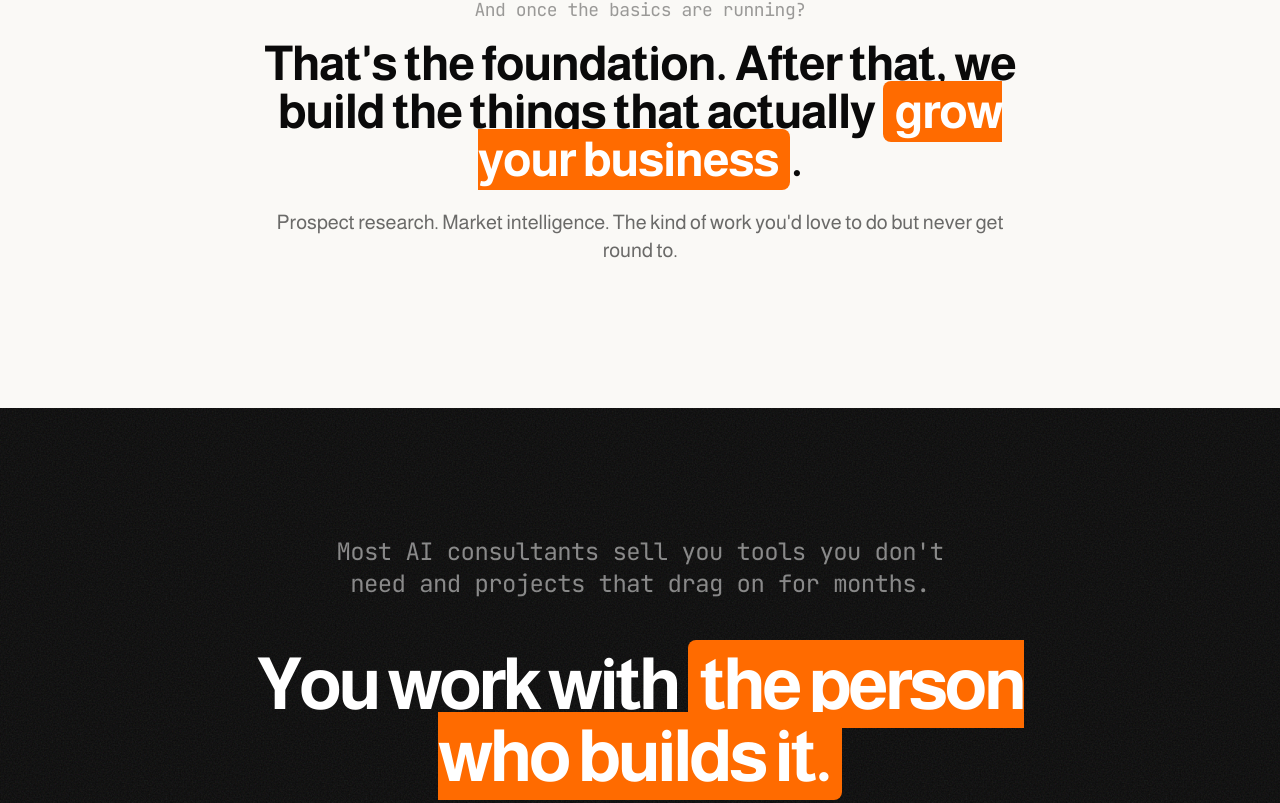
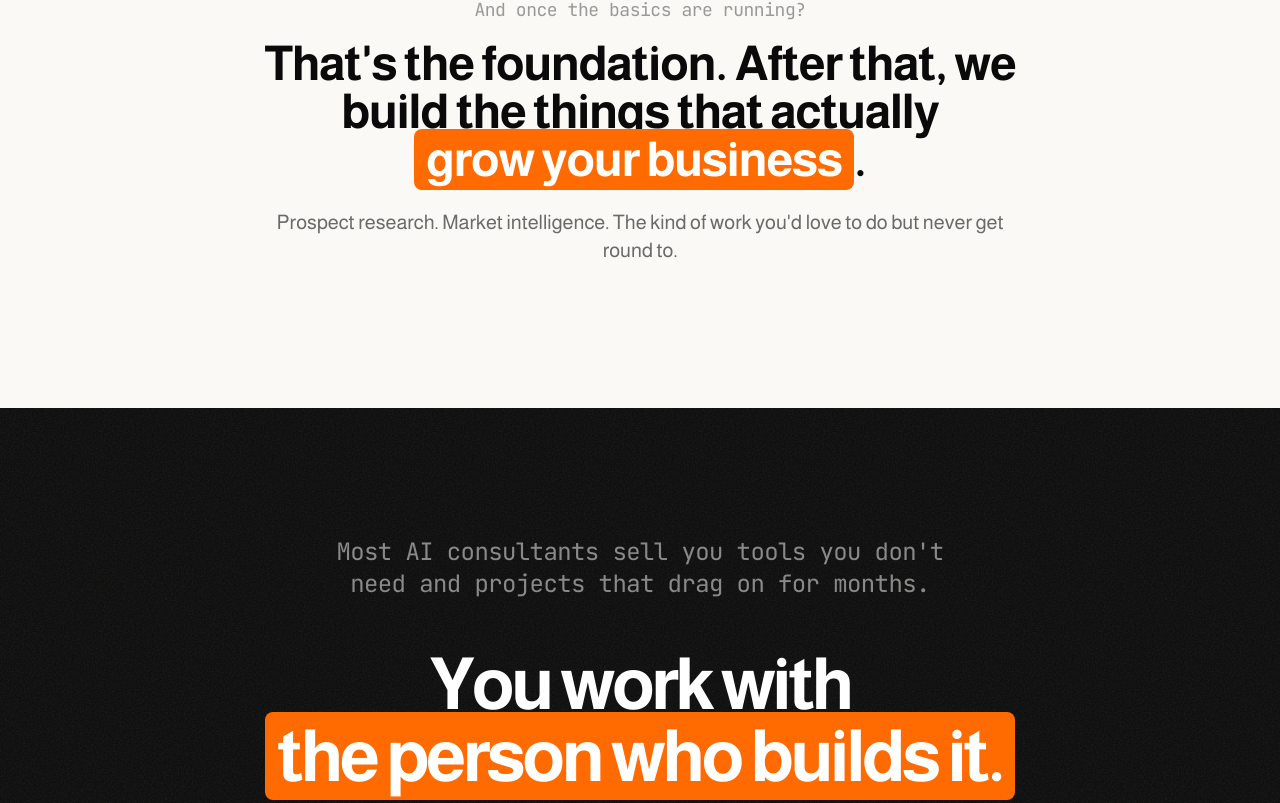
Before and after one commit to mattg06-dk/intent-consulting, a React (Vite) app: page / in a window 1280 px wide. Shown: the part 1416-2219 px from the top of the page. Built offline with nearby package versions, Linux system fonts and the light colour scheme.

Commit message:
Prevent highlight spans from splitting across lines

```diff
--- a/src/App.jsx
+++ b/src/App.jsx
@@ -307,7 +307,7 @@ function Features() {
         <div className="feat-card mt-24 mb-12 max-w-3xl mx-auto text-center">
           <p className="text-base md:text-lg font-mono text-dark/40 mb-4 tracking-tight">And once the basics are running?</p>
           <p className="text-3xl md:text-5xl font-sans font-bold tracking-tight leading-tight">
-            That's the foundation. After that, we build the things that actually <span className="bg-accent text-white px-3 py-1 rounded-lg">grow your business</span>.
+            That's the foundation. After that, we build the things that actually <span className="bg-accent text-white px-3 py-1 rounded-lg whitespace-nowrap">grow your business</span>.
           </p>
           <p className="text-lg md:text-xl text-dark/60 leading-relaxed mt-6">
             Prospect research. Market intelligence. The kind of work you'd love to do but never get round to.
@@ -358,7 +358,7 @@ function Philosophy() {
           Most AI consultants sell you tools you don't need and projects that drag on for months.
         </p>
         <h2 className="phil-text text-4xl md:text-7xl font-sans font-bold tracking-tighter leading-tight">
-          You work with <span className="bg-accent text-white px-3 py-1 rounded-lg">the person who builds it.</span>
+          You work with <span className="bg-accent text-white px-3 py-1 rounded-lg whitespace-nowrap">the person who builds it.</span>
         </h2>
         <div className="phil-text flex flex-col gap-8 max-w-2xl text-left">
           <div>
```
